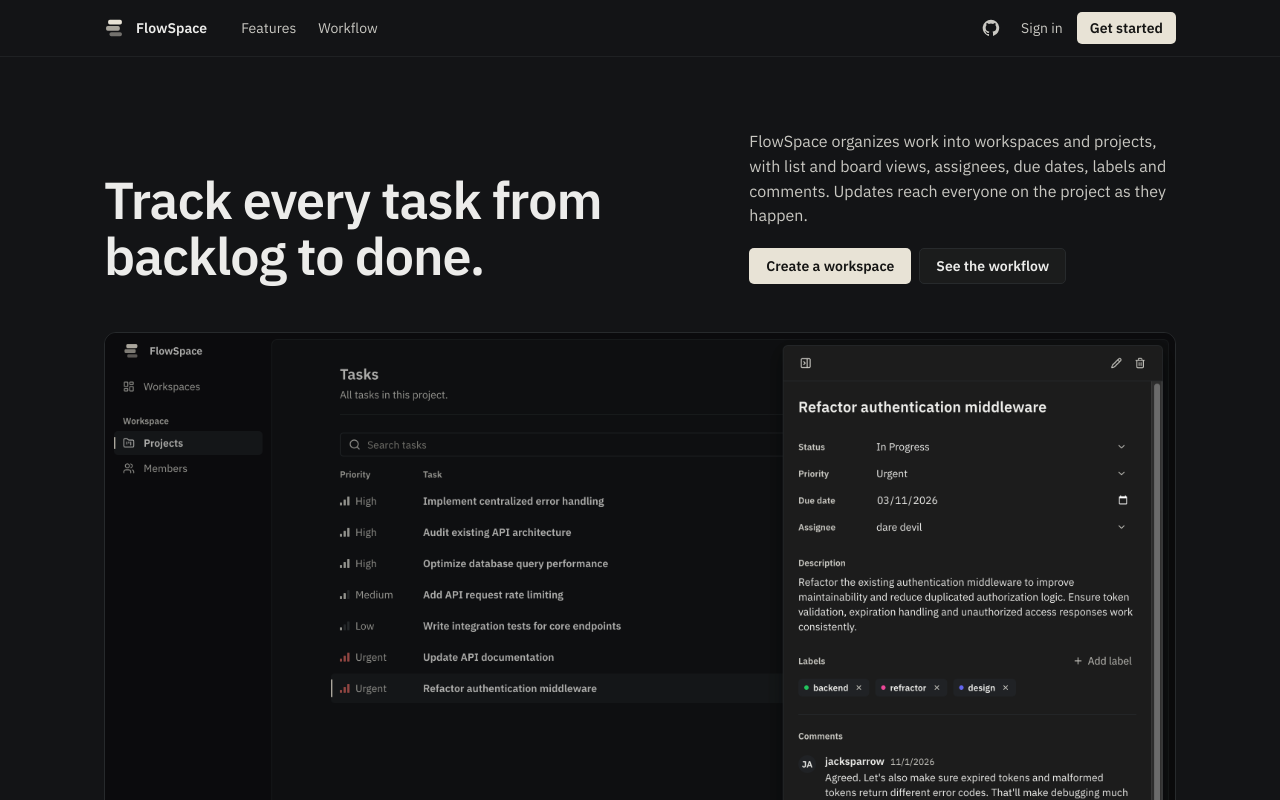
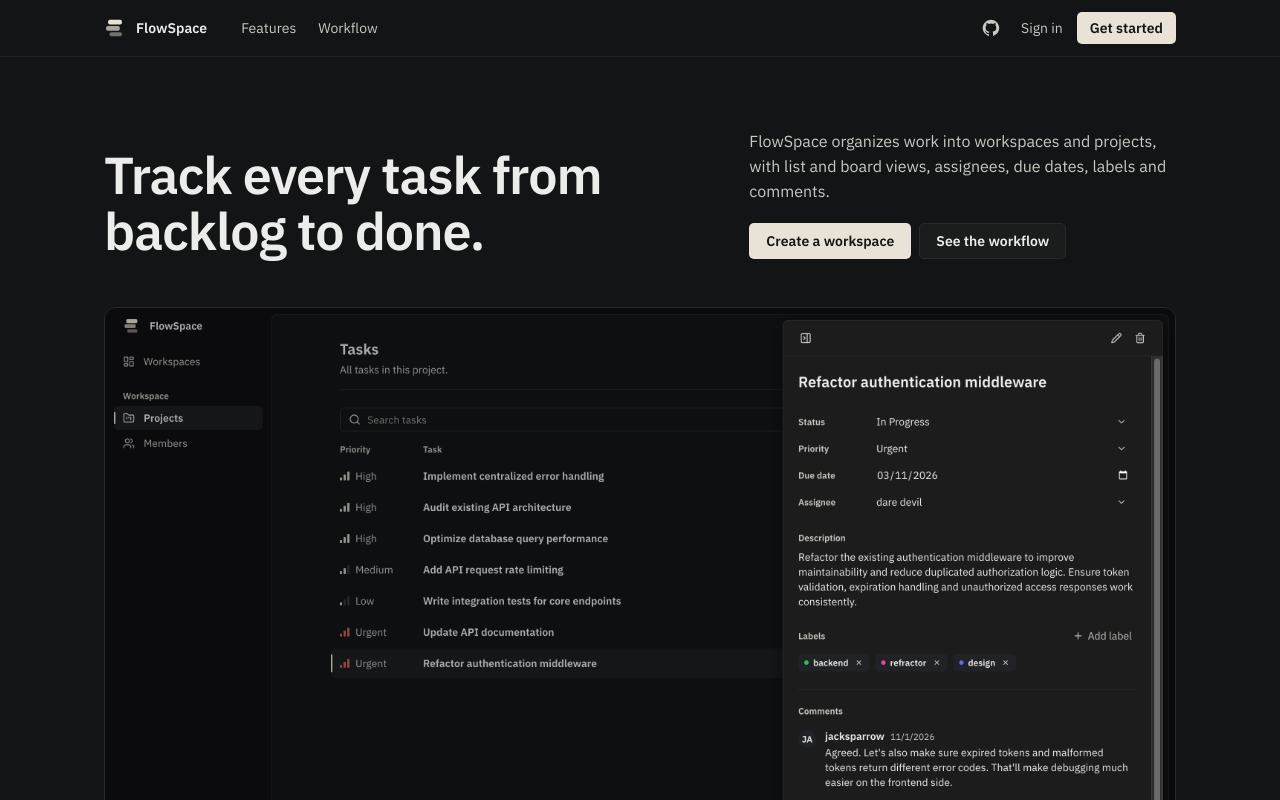
Before and after one commit to Akhilesh-Singh-0/flowspace, a Next.js app in the folder apps/web/: page / in a window 1280 px wide. Shown: the top 800 px of the page. Built offline with nearby package versions, Linux system fonts and the light colour scheme.

Commit message:
fix(landing): drop the unverified live-update claim from the hero description text

```diff
--- a/apps/web/src/components/landing/hero.tsx
+++ b/apps/web/src/components/landing/hero.tsx
@@ -12,7 +12,6 @@ export function Hero() {
             <p className="lp-lede">
               FlowSpace organizes work into workspaces and projects, with list
               and board views, assignees, due dates, labels and comments.
-              Updates reach everyone on the project as they happen.
             </p>
 
             <div className="lp-actions">
```
